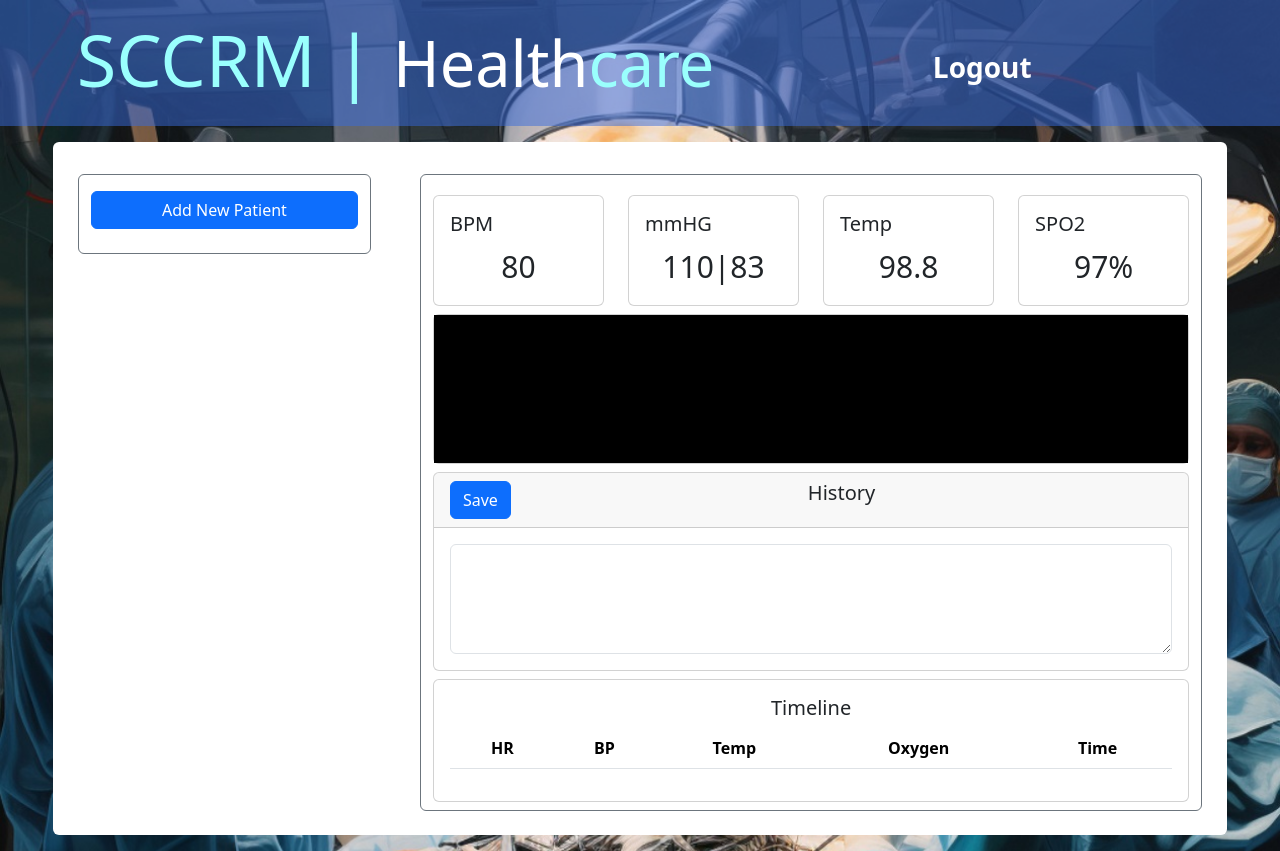
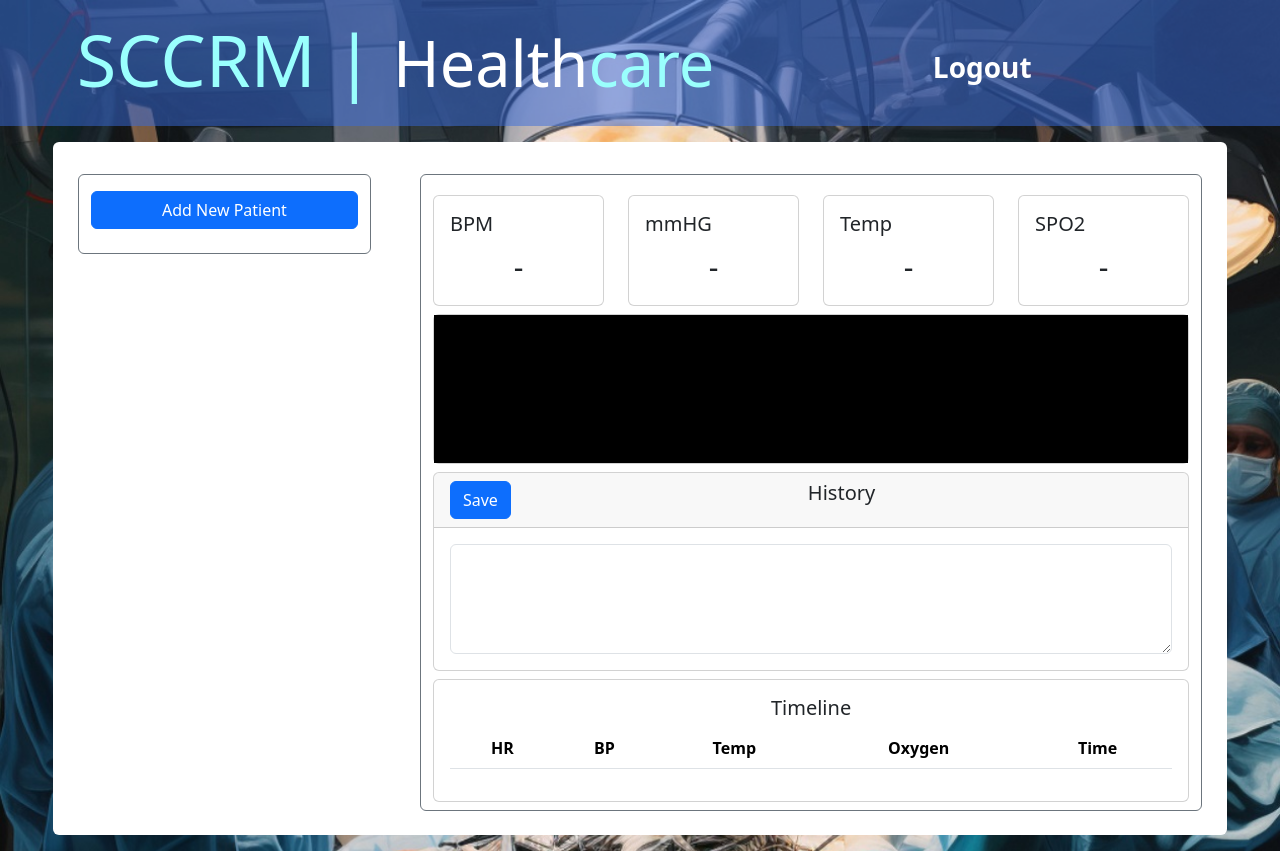
Before and after one commit to Elrond-Hubbard/Team-SCCRM-2, a website: page public/home.html in a window 1280 px wide. Drawn offline with nearby package versions, Linux system fonts and the light colour scheme; no server answers.

Commit message:
removed hard-coded values from vitals monitor

```diff
--- a/public/home.html
+++ b/public/home.html
@@ -117,7 +117,7 @@
               <div class="card-body">
                 <h5 class="card-title">BPM</h5>
                 <p id="vitalData" name="BPM" class="vital card-text text-center">
-                  80
+                  -
                 </p>
               </div>
             </div>
@@ -127,7 +127,7 @@
               <div class="card-body">
                 <h5 class="card-title">mmHG</h5>
                 <p id="vitalData" name="mmHG" class="vital card-text text-center">
-                  110|83
+                  -
                 </p>
               </div>
             </div>
@@ -137,7 +137,7 @@
               <div class="card-body">
                 <h5 class="card-title">Temp</h5>
                 <p id="vitalData" name="Temp" class="vital card-text text-center">
-                  98.8
+                  -
                 </p>
               </div>
             </div>
@@ -147,7 +147,7 @@
               <div class="card-body">
                 <h5 class="card-title">SPO2</h5>
                 <p id="vitalData" name="O2" class="vital card-text text-center">
-                  97%
+                  -
                 </p>
               </div>
             </div>
--- a/server.js
+++ b/server.js
@@ -16,7 +16,7 @@ const PORT = process.env.PORT || 3001;
 const sess = {
   secret: process.env.SECRET,
   cookie: {
-    maxAge: 86400,
+    maxAge: 86400000,
     httpOnly: true,
     secure: false,
     sameSite: "strict",
```
